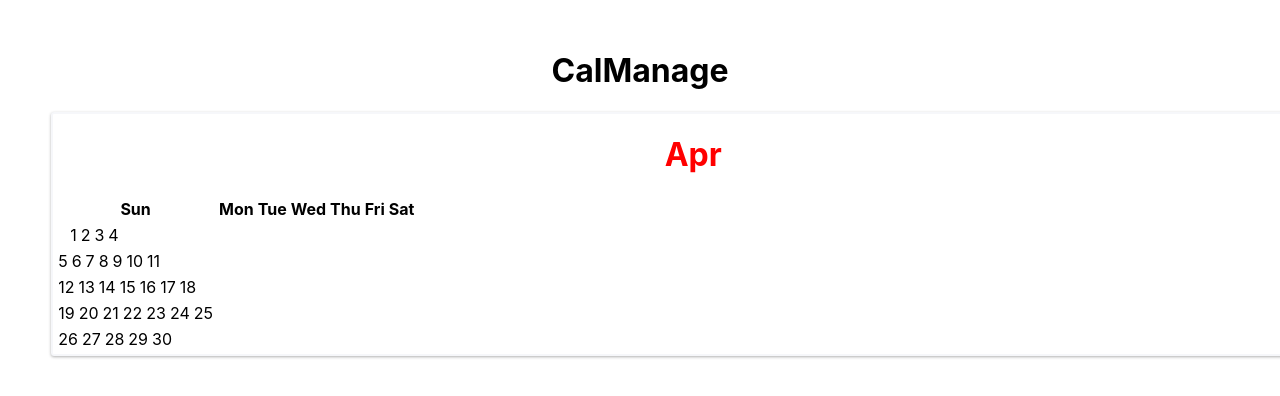
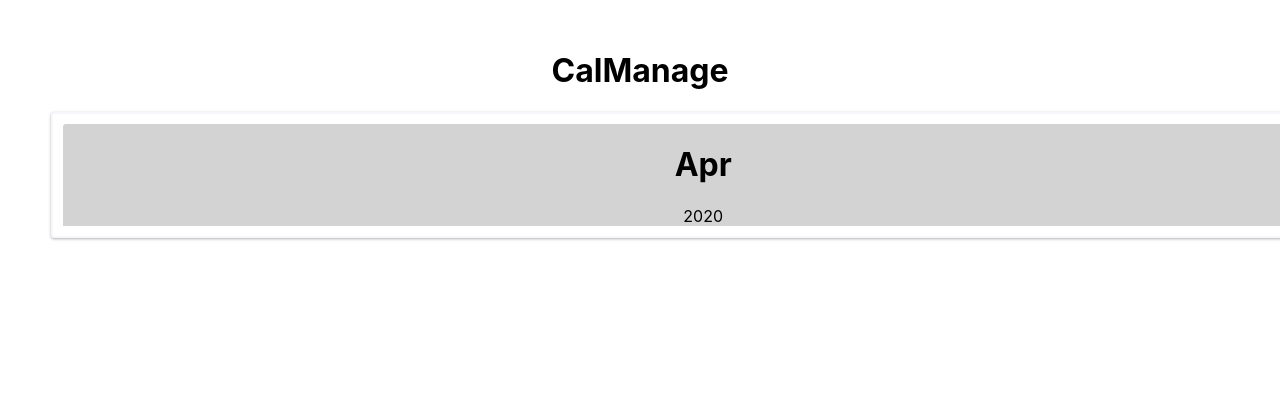
Before and after one commit to howardlee93/calManage, a React app in the folder frontend/: page / in a window 1280 px wide. Shown: the top 396 px of the page. Built offline with nearby package versions, Linux system fonts and the light colour scheme.

Commit message:
calendar

```diff
--- a/frontend/src/components/calendar/calendar.css
+++ b/frontend/src/components/calendar/calendar.css
@@ -4,7 +4,7 @@
   padding: 10px;
   background-color: #ffffff;
   width: 100%;
-  padding: 0;
+  padding: 10px;
   display: block;
   overflow: hidden;
   position: absolute;
@@ -15,3 +15,17 @@
   -webkit-border-radius: 3px;
 
 }
+
+.calendar-nav{
+	width: 100%;
+ 	margin: 0;
+  	padding: 0;
+  	display: table;
+  	border-spacing: 0;
+  	border-collapse: separate;
+  	background-color: #D3D3D3;
+  	border-radius: 3px 3px 0 0;
+  	-webkit-border-radius: 3px 3px 0 0;
+
+
+}
--- a/frontend/src/components/calendar/calendar.jsx
+++ b/frontend/src/components/calendar/calendar.jsx
@@ -313,10 +313,32 @@ class Calendar extends React.Component {
 		return(
 
       		<div className="calendar">
-        	 <div className="calendar-navi">
-        	 <h1 style={{color:"#FF0000"}}>{this.month()}</h1>
+        	 <div className="calendar-nav">
+        	 <span onClick={e=> {this.onPrev()}}
+        	 	className="calendar-button"
+        	 />
+
+        	 {!this.state.showMonthTable && (
+        	 	<span onClick={e=>this.showMonth()}
+        	 	>
+        	 	<h1>{this.month()}</h1>
+        	 	</span>
+        	 )}
+        	 <span onClick={e=> this.showYearTable()}>
+        	 	{this.year()}
+        	 </span>
+        	 <span onClick={e => this.onNext()}/>
       		</div>
 
+
+      		<div>
+      			{this.state.showYearTable && <this.yearTable props={this.year()}/>}
+      			{this.state.showMonthTable && (
+      				<this.monthList data={moment.months()}/>
+      				)}
+      		</div>
+
+      			{this.state.showDateTable &&(
 
 		    	 <table className="calendar-day">
 		            <thead>
@@ -326,6 +348,7 @@ class Calendar extends React.Component {
 
 		            </tbody>
 		         </table>
+		         )}
       		</div>
 			)
 		}
```
